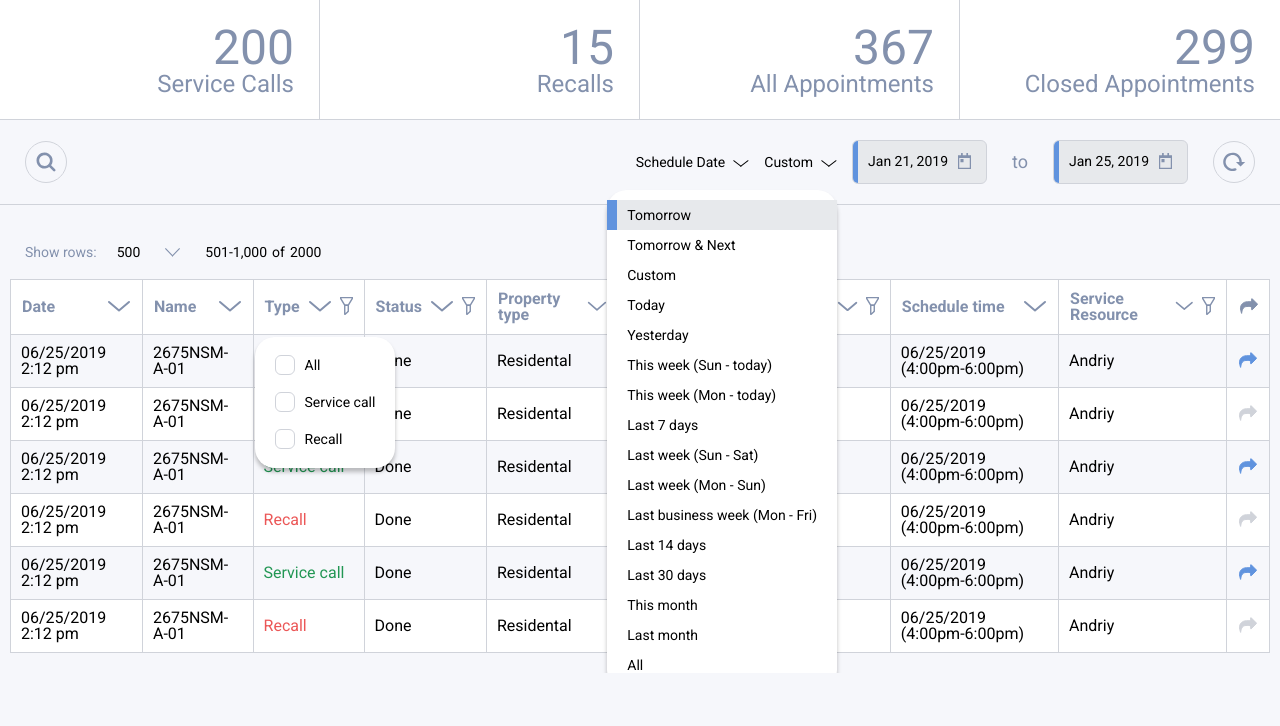
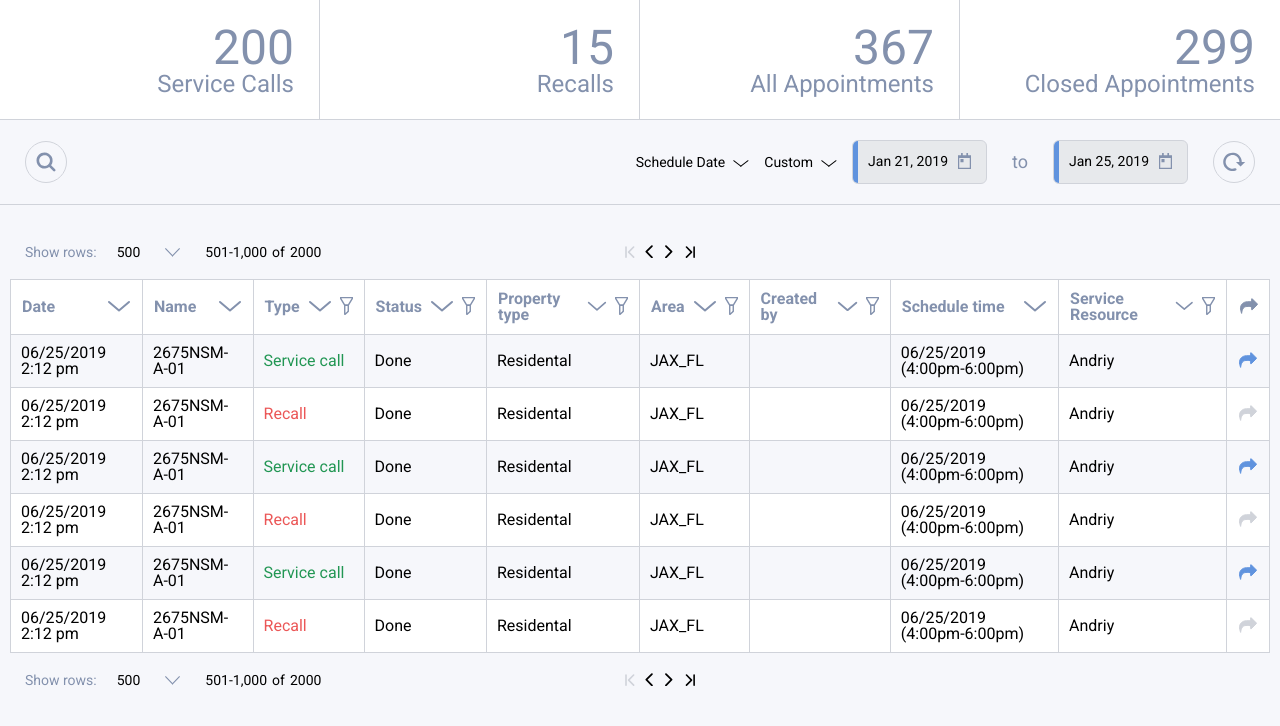
Before and after one commit to bzrov/bzrov.github.io, a PHP site: page / in a window 1280 px wide. Shown: the top 726 px of the page. Run offline with PHP 8.4, Linux system fonts and the light colour scheme.

Commit message:
update appointments

```diff
--- a/appointments/css/main.css
+++ b/appointments/css/main.css
@@ -260,6 +260,7 @@
   white-space: nowrap; }
 
 .drop-list {
+  display: none;
   position: absolute;
   border-radius: 20px;
   padding: 10px 0px;
@@ -347,7 +348,8 @@
   background-color: #E7E9EC;
   border: 1px solid #D0D3DA;
   border-radius: 6px;
-  overflow: hidden; }
+  overflow: hidden;
+  cursor: pointer; }
   .controlls__date-picker-item:before {
     position: absolute;
     top: 0;
@@ -426,7 +428,11 @@
   display: flex; }
 
 .table-navigation__controll {
-  margin-right: 10px; }
+  margin-right: 10px;
+  width: 1em;
+  cursor: pointer; }
+  .table-navigation__controll svg {
+    stroke: #000000; }
 
 .table-navigation__controll_inactive svg {
   stroke: #D0D3DA; }
--- a/appointments/index.html
+++ b/appointments/index.html
@@ -167,29 +167,23 @@
 		<div class="table-navigation__wrapper-controlls">
 			<div class="table-navigation__controlls">
 				<div class="table-navigation__controll table-navigation__controll_inactive table-navigation__prev ">
-					<svg width="9" height="15" viewBox="0 0 9 15" fill="none" xmlns="http://www.w3.org/2000/svg">
-						<rect width="9.67592" height="1.5" rx="0.75" transform="matrix(-0.686072 0.727533 -0.843861 -0.536562 8.925 0.80484)" fill="black"/>
-						<rect width="9.67374" height="1.5" rx="0.75" transform="matrix(-0.685219 -0.728337 0.84443 -0.535665 7.48409 14.0548)" fill="black"/>
-						<rect x="1.8" y="14.0547" width="1.8" height="14" rx="0.9" transform="rotate(-180 1.8 14.0547)" fill="black"/>
+					<svg viewBox="0 0 10 12" fill="none" xmlns="http://www.w3.org/2000/svg">
+						<path d="M8.60912 1L3.61258 6.07275L8.60912 11.1455M1 1V11.1455" stroke-width="1.6" stroke-linecap="round" stroke-linejoin="round"></path>
 					</svg>
 				</div>
 				<div class="table-navigation__controll table-navigation__prev">
-					<svg width="9" height="15" viewBox="0 0 9 15" fill="none" xmlns="http://www.w3.org/2000/svg">
-						<rect width="9.67592" height="1.5" rx="0.75" transform="matrix(-0.686072 0.727533 -0.843861 -0.536562 8.50003 1.75015)" fill="black"/>
-						<rect width="9.67374" height="1.5" rx="0.75" transform="matrix(-0.685219 -0.728337 0.84443 -0.535665 7.05911 15.0002)" fill="black"/>
+					<svg viewBox="0 0 9 12" fill="none" xmlns="http://www.w3.org/2000/svg">
+						<path d="M6.22396 1L1.22742 6.07275L6.22396 11.1455" stroke-width="1.6" stroke-linecap="round" stroke-linejoin="round"></path>
 					</svg>
 				</div>
 				<div class="table-navigation__controll table-navigation__next">
-					<svg width="9" height="15" viewBox="0 0 9 15" fill="none" xmlns="http://www.w3.org/2000/svg">
-						<rect width="9.67592" height="1.5" rx="0.75" transform="matrix(0.686072 -0.727533 0.843861 0.536562 3.05176e-05 13.25)" fill="black"/>
-						<rect width="9.67374" height="1.5" rx="0.75" transform="matrix(0.685219 0.728337 -0.84443 0.535666 1.44095 3.05176e-05)" fill="black"/>
+					<svg viewBox="0 0 9 12" fill="none" xmlns="http://www.w3.org/2000/svg">
+						<path d="M0.868389 11.1455L5.86493 6.07276L0.868388 1.00002" stroke-width="1.6" stroke-linecap="round" stroke-linejoin="round"></path>
 					</svg>
 				</div>
 				<div class="table-navigation__controll table-navigation__next">
-					<svg width="9" height="15" viewBox="0 0 9 15" fill="none" xmlns="http://www.w3.org/2000/svg">
-						<rect width="9.67592" height="1.5" rx="0.75" transform="matrix(0.686072 -0.727533 0.843861 0.536562 3.05176e-05 13.25)" fill="black"/>
-						<rect width="9.67374" height="1.5" rx="0.75" transform="matrix(0.685219 0.728337 -0.84443 0.535666 1.44095 3.05176e-05)" fill="black"/>
-						<rect x="7.12503" y="0.000152588" width="1.8" height="14" rx="0.9" fill="black"/>
+					<svg viewBox="0 0 10 12" fill="none" xmlns="http://www.w3.org/2000/svg">
+						<path d="M1.50935 11.1458L6.50589 6.07301L1.50935 1.00026M9.11847 11.1458L9.11847 1.00026" stroke-width="1.6" stroke-linecap="round" stroke-linejoin="round"></path>
 					</svg>
 				</div>
 			</div>
@@ -650,6 +644,55 @@
 			</tbody>
 		</table>
 	</section>
+	<section class="table-navigation">
+		<div class="table-navigation__content">
+			<p class="table-navigation__text">Show rows:</p>
+			<p class="table-navigation__rows-amount">
+				500
+			</p>
+			<div class="table-navigation__rows-amount-btn">
+				<svg width="15" height="10" viewBox="0 0 15 10" fill="none" xmlns="http://www.w3.org/2000/svg">
+					<rect width="10.9101" height="1.17367" rx="0.586834" transform="matrix(0.691321 0.722548 -0.497618 0.867396 0.584045 0.755127)" fill="#8391AD"/>
+					<rect width="10.9063" height="1.17402" rx="0.587009" transform="matrix(-0.692167 0.721737 -0.49674 -0.8679 15 1.76892)" fill="#8391AD"/>
+				</svg>
+			</div>
+
+
+			<p class="table-navigation__rest-rows">
+				501-1,000
+			</p>
+			<p>
+				of
+			</p>
+			<p class="table-navigation__total-rows">
+				2000
+			</p>
+		</div>
+		<div class="table-navigation__wrapper-controlls">
+			<div class="table-navigation__controlls">
+				<div class="table-navigation__controll table-navigation__controll_inactive table-navigation__prev ">
+					<svg viewBox="0 0 10 12" fill="none" xmlns="http://www.w3.org/2000/svg">
+						<path d="M8.60912 1L3.61258 6.07275L8.60912 11.1455M1 1V11.1455" stroke-width="1.6" stroke-linecap="round" stroke-linejoin="round"></path>
+					</svg>
+				</div>
+				<div class="table-navigation__controll table-navigation__prev">
+					<svg viewBox="0 0 9 12" fill="none" xmlns="http://www.w3.org/2000/svg">
+						<path d="M6.22396 1L1.22742 6.07275L6.22396 11.1455" stroke-width="1.6" stroke-linecap="round" stroke-linejoin="round"></path>
+					</svg>
+				</div>
+				<div class="table-navigation__controll table-navigation__next">
+					<svg viewBox="0 0 9 12" fill="none" xmlns="http://www.w3.org/2000/svg">
+						<path d="M0.868389 11.1455L5.86493 6.07276L0.868388 1.00002" stroke-width="1.6" stroke-linecap="round" stroke-linejoin="round"></path>
+					</svg>
+				</div>
+				<div class="table-navigation__controll table-navigation__next">
+					<svg viewBox="0 0 10 12" fill="none" xmlns="http://www.w3.org/2000/svg">
+						<path d="M1.50935 11.1458L6.50589 6.07301L1.50935 1.00026M9.11847 11.1458L9.11847 1.00026" stroke-width="1.6" stroke-linecap="round" stroke-linejoin="round"></path>
+					</svg>
+				</div>
+			</div>
+		</div>
+	</section>
 	<script src="js/main.js"></script>
 </body>
 </html>
```
